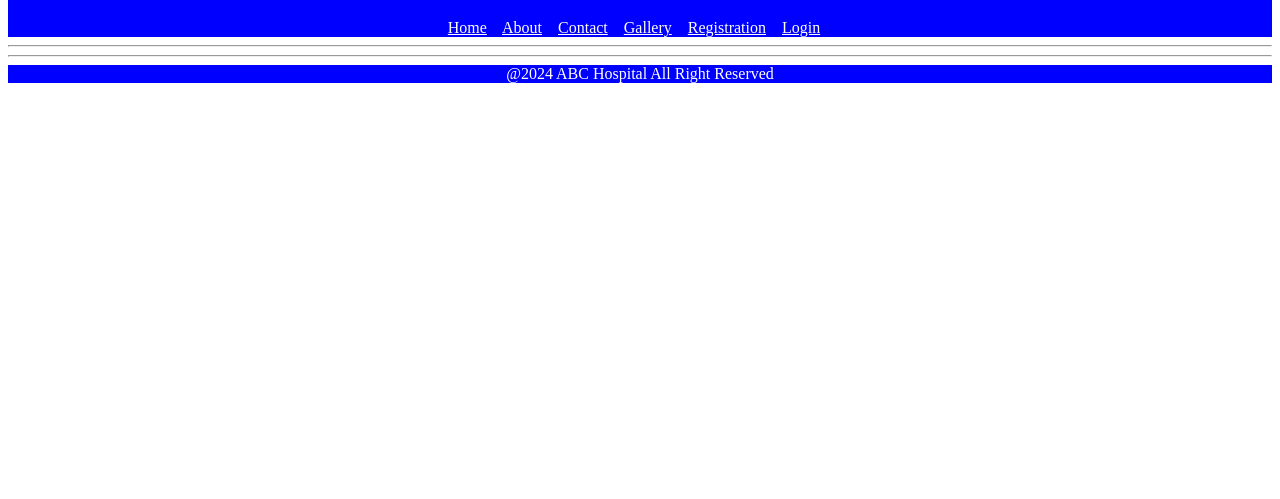
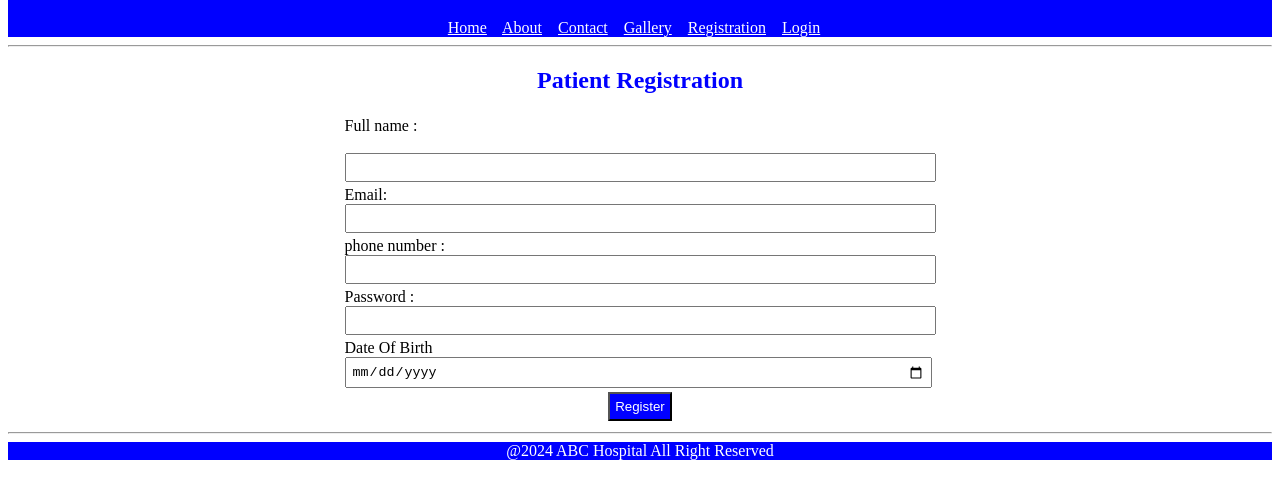
Before and after one commit to RakeshTeegala56/ABC-hospital, a plain HTML site: page registration.html in a window 1280 px wide. Shown: the part 61-560 px from the top of the page. Drawn offline with Linux system fonts and the light colour scheme.

Commit message:
abc hospital

```diff
--- a/registration.html
+++ b/registration.html
@@ -21,6 +21,41 @@
     </div>
 </header>
 <hr>
+<h2 class="myclass">Patient Registration</h2>
+<form action="post">
+
+    <table align="center"  >
+        <tr>
+           <td> <label for="registration">Full name :</label> <br> <br>
+            <input type="text" name="registration" id="register" size="70"></td>
+        </tr>
+        <tr>
+            <td><label for="email">Email:</label> <br>
+            <input type="email" name="email" id="email" size="70"></td>
+
+
+        </tr>
+        <tr>
+           <td> <label for="phone number"> phone number :</label> <br>
+            <input type="cel" name="phnnumber" id="number" size="70"></td>
+
+        </tr>
+        <tr> <td><label for="password"> Password :</label> <br>
+        <input type="password" name="password" id="password" size="70">
+
+    </td></tr>
+        <tr>
+            <td> <label for="dob"> Date Of Birth</label> <br>
+            <input type="date" style="width: 97%;" ></td>
+
+        </tr>
+        <tr>
+            <td align="center">
+                <input class="button" id="register" type="submit" value="Register">
+            </td>
+        </tr>
+    </table>
+</form>
 
 
 
--- a/style.css
+++ b/style.css
@@ -13,9 +13,18 @@ a{
 }
 h2{
     color: blue;
+
 }
 .button{
     background-color: blue;
     color: white;
-    align-items: center;
+    size: 60;
+
 }
+input{
+    padding: 5px;
+}
+img{
+    margin: 20px;
+    border-radius: 15px;
+}
```
Also changed, not shown: login.html (+19 -1 lines).
